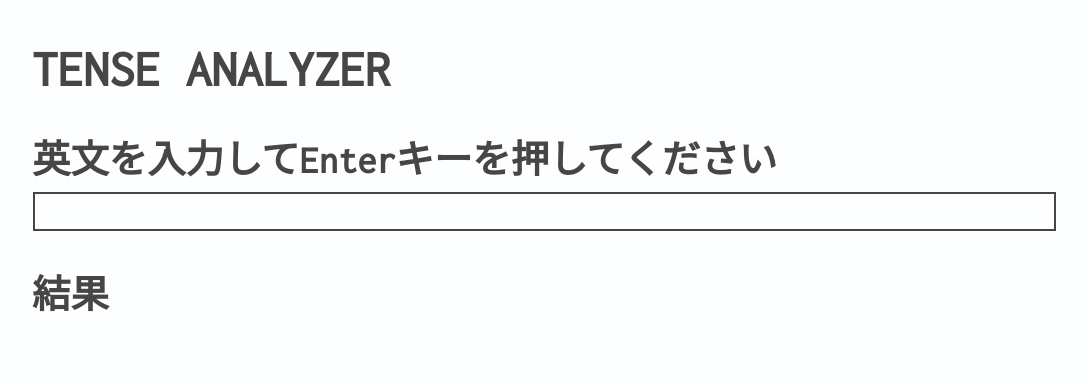
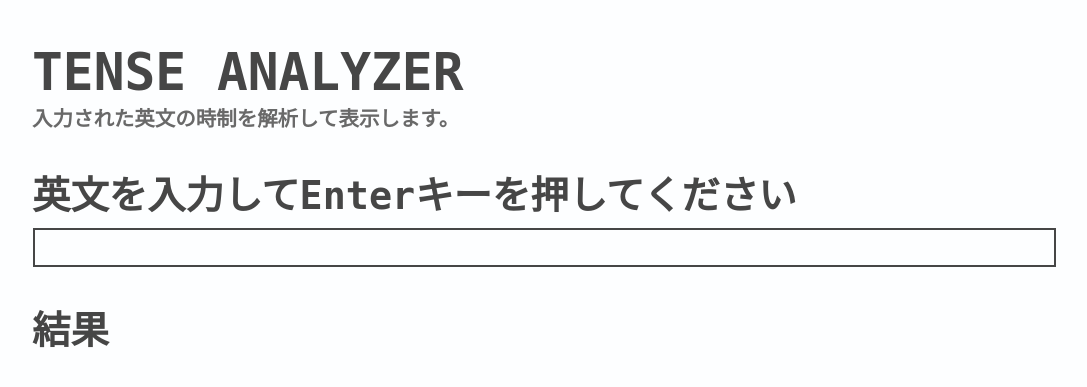
Before and after one commit to mk668a/flask_nlp_app, a Flask app: page / in a window 1280 px wide. Shown: the top 387 px of the page, without its empty margins (96-1183 px from the left). Run offline with Flask 2, Linux system fonts and the light colour scheme.

Commit message:
説明文を追加

```diff
--- a/static/css/style.css
+++ b/static/css/style.css
@@ -1,7 +1,7 @@
 /* css reset */
 
 body {
-    font-family: 'Inconsolata', monospace;
+    font-family: monospace;
     background-color: #fdfeff;
     display: flex;
     padding: 0 1rem;
@@ -177,14 +177,13 @@ button:focus {
 }
 
 .result-content p {
-    padding: 5px 0;
+    padding: 5px 10px;
     font-size: 1.8vw;
 }
 
 .result-content .tense {
     background: #fdfeff;
     border-radius: 15px;
-    padding: 5px 10px;
 }
 
 /*  */
--- a/templates/index.html
+++ b/templates/index.html
@@ -29,6 +29,7 @@
     <div id="container">
         <div id="title">
             <h1>TENSE ANALYZER</h1>
+            <p>入力された英文の時制を解析して表示します。</p>
         </div>
 
         <div id="analyze">
```
